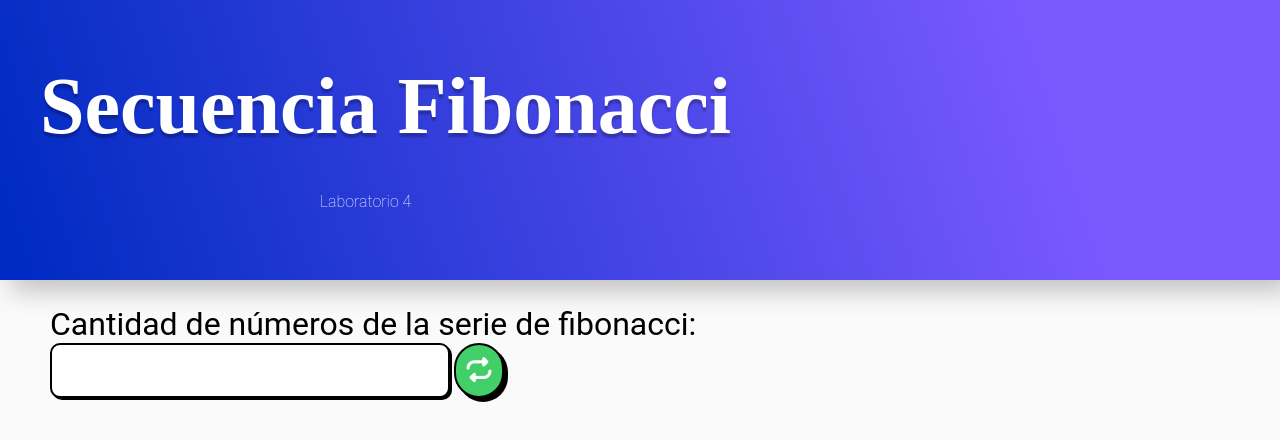
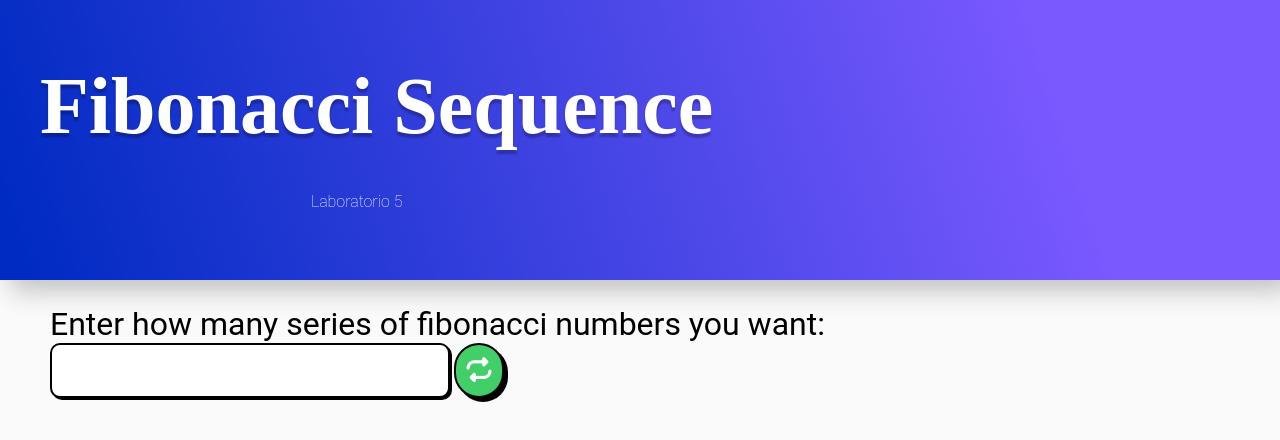
Before and after one commit to 2022-SEMI-DESIX-G2/vargas-albeniz, a plain HTML site: page Lab5/index.html in a window 1280 px wide. Drawn offline with Linux system fonts and the light colour scheme.

```diff
--- a/Lab5/index.html
+++ b/Lab5/index.html
@@ -11,13 +11,13 @@
 <body>
     <section class="hero">
         <div>
-          <h1>Secuencia Fibonacci</h1>
-          <p>Laboratorio 4</p>
+          <h1>Fibonacci Sequence</h1>
+          <p>Laboratorio 5</p>
         </div>
       </section>
     <section class="content">
         <form id="fibonacci">
-            <label class="title" for="inputField">Cantidad de números de la serie de fibonacci:</label>
+            <label class="title" for="inputField">Enter how many series of fibonacci numbers you want:</label>
             <br>
             <input class="textField" id="inputField" type="text">
             <button class="bttn" type="submit"><i class="fa-solid fa-repeat"></i></button>
```
